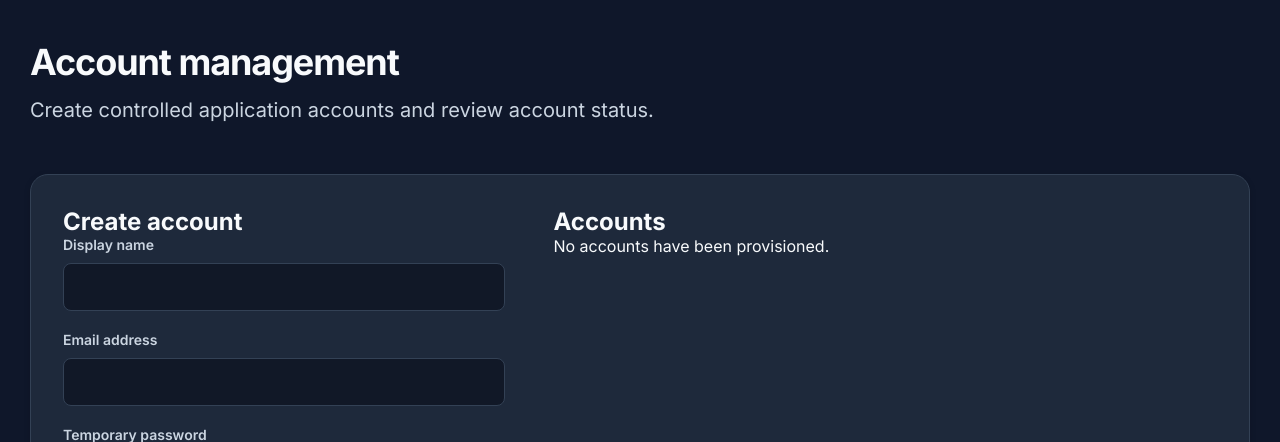
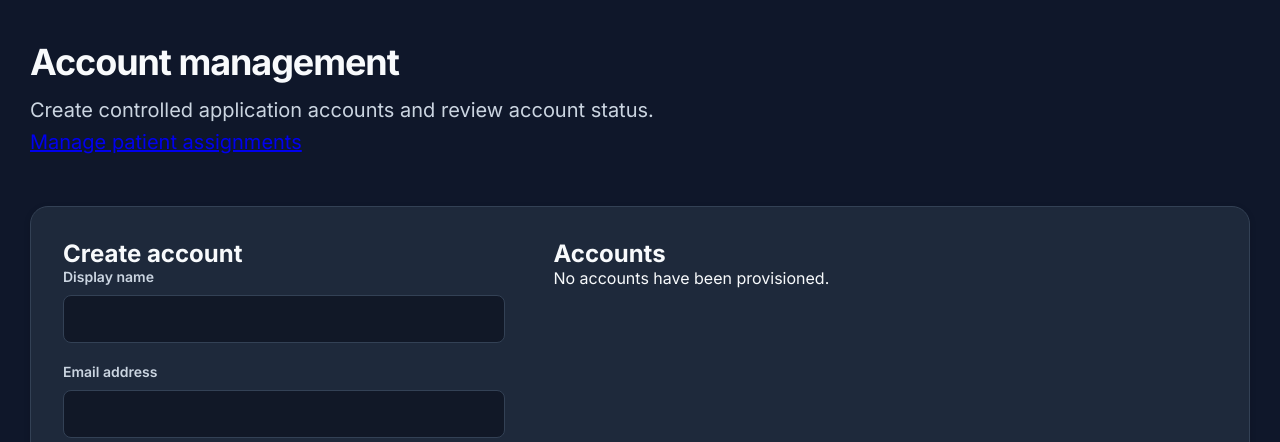
Before and after one commit to edgarespinoza312/rehab-assessment, a Python web app: template dashboard/templates/admin_accounts.html in a window 1280 px wide. Shown: the part 109-551 px from the top of the page. Run offline with Jinja, Linux system fonts and the light colour scheme; the template is opened without the code that fills it, so the values that code supplies are empty.

Commit message:
Link admin account management to patient assignments

```diff
--- a/dashboard/templates/admin_accounts.html
+++ b/dashboard/templates/admin_accounts.html
@@ -4,6 +4,7 @@
 <section class="page-header">
     <h1>Account management</h1>
     <p>Create controlled application accounts and review account status.</p>
+    <p><a href="{{ url_for('patient_registry') }}">Manage patient assignments</a></p>
 </section>
 {% if error %}<p class="auth-error" role="alert">{{ error }}</p>{% endif %}
 <section class="card account-management-grid">
```
